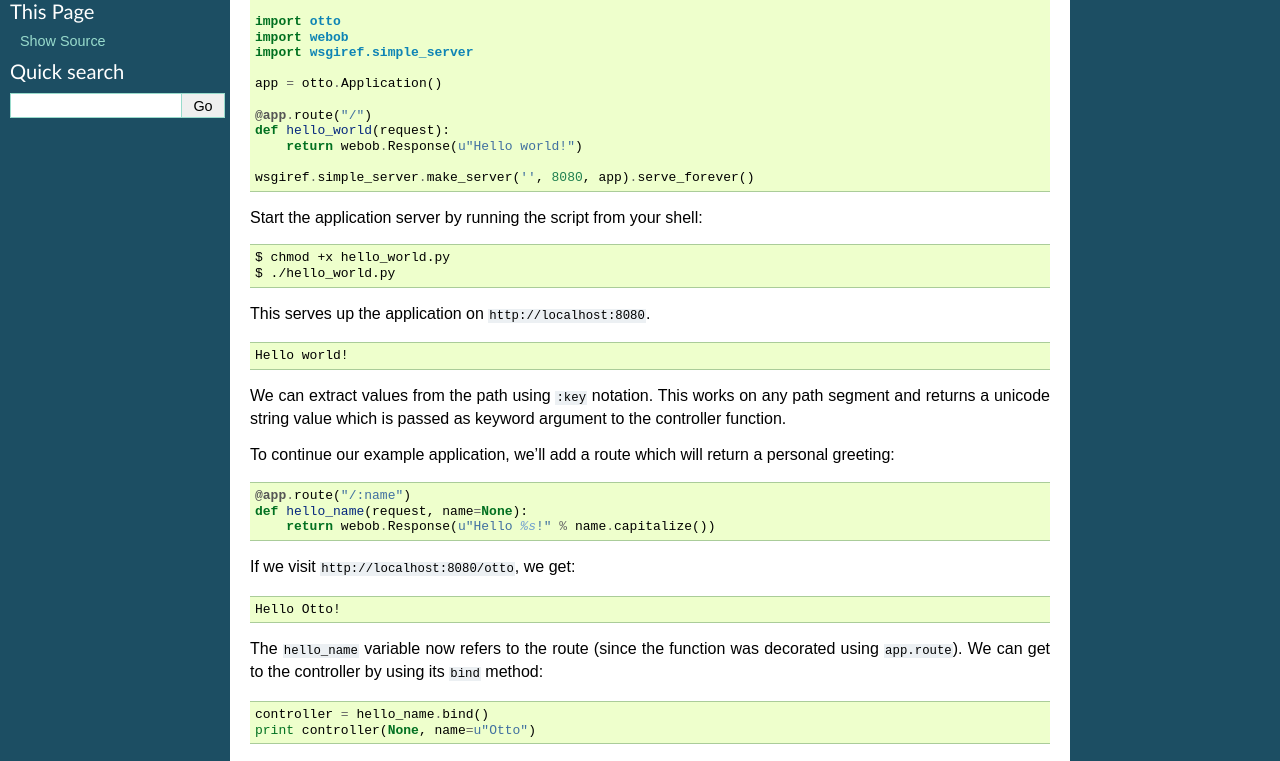
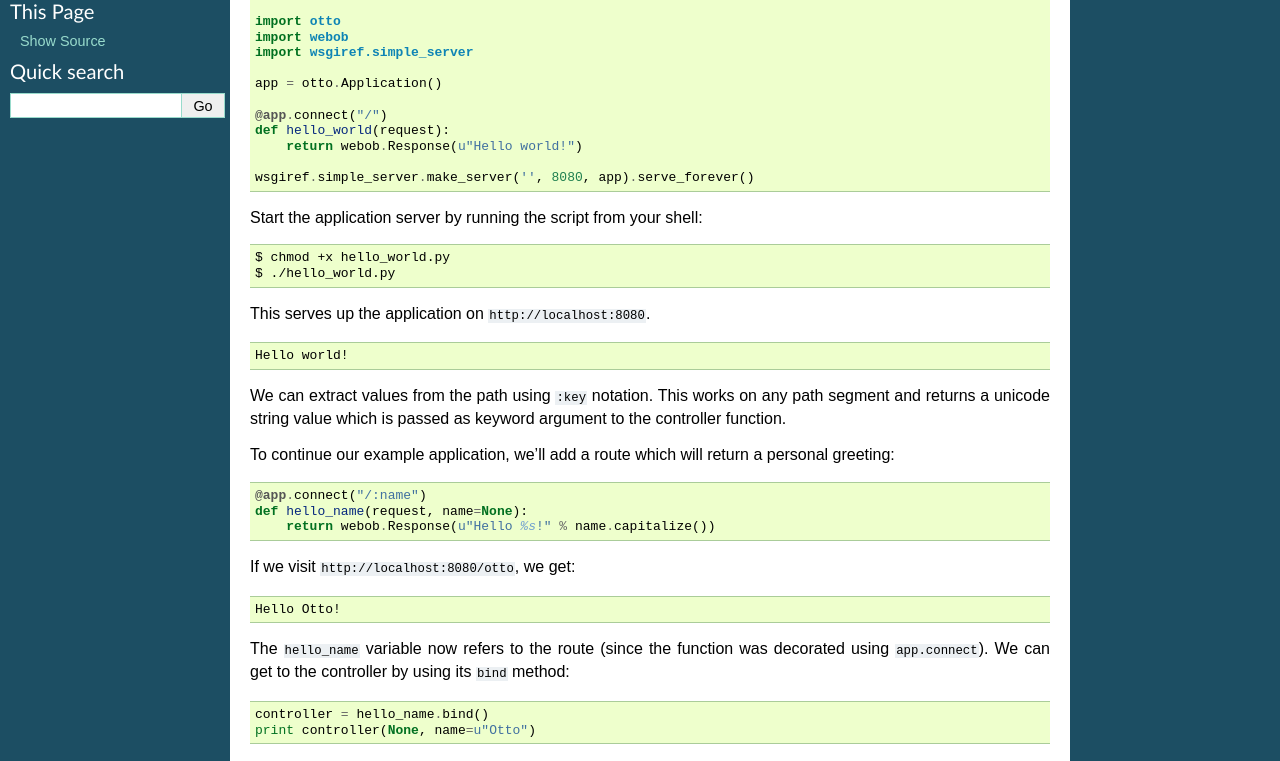
Before and after one commit to malthe/otto, a Sphinx documentation site: the page built from otto/docs/getting_started.rst, in a window 1280 px wide and 1400 px high. Shown: the part 152-913 px from the top of the window. Built offline with Sphinx 7.4.7, drawn with Linux system fonts in a browser that asks for light colours; some of the changed text lies outside the part shown.

Commit message:
The ``route`` method was renamed to ``connect`` for consistency. It also communicates better that it's an action.

```diff
--- a/otto/docs/faq.rst
+++ b/otto/docs/faq.rst
@@ -56,7 +56,7 @@ FAQ
         def __init__(self):
             super(Application, self).__init__()
 
-            @self.route("/rest")
+            @self.connect("/rest")
             def controller(request):
                 try:
                     handler = getattr(self, request.method)
--- a/otto/docs/getting_started.rst
+++ b/otto/docs/getting_started.rst
@@ -16,7 +16,7 @@ serve up the *hello world* application.
 
   app = otto.Application()
 
-  @app.route("/")
+  @app.connect("/")
   def hello_world(request):
       return webob.Response(u"Hello world!")
 
@@ -47,7 +47,7 @@ return a personal greeting:
 
 .. code-block:: python
 
-  @app.route("/:name")
+  @app.connect("/:name")
   def hello_name(request, name=None):
       return webob.Response(u"Hello %s!" % name.capitalize())
 
@@ -60,7 +60,7 @@ If we visit ``http://localhost:8080/otto``, we get::
   >>> assert_response("/otto", app, output)
 
 The ``hello_name`` variable now refers to the route (since the
-function was decorated using ``app.route``). We can get to the
+function was decorated using ``app.connect``). We can get to the
 controller by using its ``bind`` method:
 
 .. code-block:: python
@@ -124,7 +124,7 @@ the object):
 
   app = otto.Application(traverser)
 
-  @app.route("/repr/*/:name")
+  @app.connect("/repr/*/:name")
   def expose(module, request, name=None):
       obj = getattr(module, name)
       return webob.Response(repr(obj))
@@ -162,7 +162,7 @@ resolver.
 
 .. code-block:: python
 
-  index = app.route("/docs/*")
+  index = app.connect("/docs/*")
 
   @index.controller(type=str)
   def doc(module, request):
--- a/otto/docs/readme.rst
+++ b/otto/docs/readme.rst
@@ -101,7 +101,7 @@ is provided on the path, e.g. ``http://localhost:8080/math/pi``.
   app = otto.Application(traverser)
 
   # access to the home page is forbidden by this controller
-  @app.route("/")
+  @app.connect("/")
   def frontpage(request):
       raise webob.exc.HTTPForbidden(
           "What? Why did you ask that? What do you "
@@ -109,7 +109,7 @@ is provided on the path, e.g. ``http://localhost:8080/math/pi``.
 
   # the asterisk matches any path; the last path segment is mapped to
   # the ``name`` keyword-argument
-  @app.route("/*/:name")
+  @app.connect("/*/:name")
   def representation(module, request, name=None):
       value = getattr(module, name)
       return webob.Response(repr(value))
--- a/otto/docs/security.rst
+++ b/otto/docs/security.rst
@@ -14,7 +14,7 @@ the :mod:`WebOb` library, e.g.:
 
 .. code-block:: python
 
-  @app.route("/")
+  @app.connect("/")
   def controller(request):
       if 'REMOTE_USER' not in request.environ:
           raise webob.exc.HTTPForbidden("Server not accessible.")
```
Also changed, not shown: CHANGES.rst (+7 -0 lines), otto/docs/reference.rst (+6 -1 lines), 2 other files.
